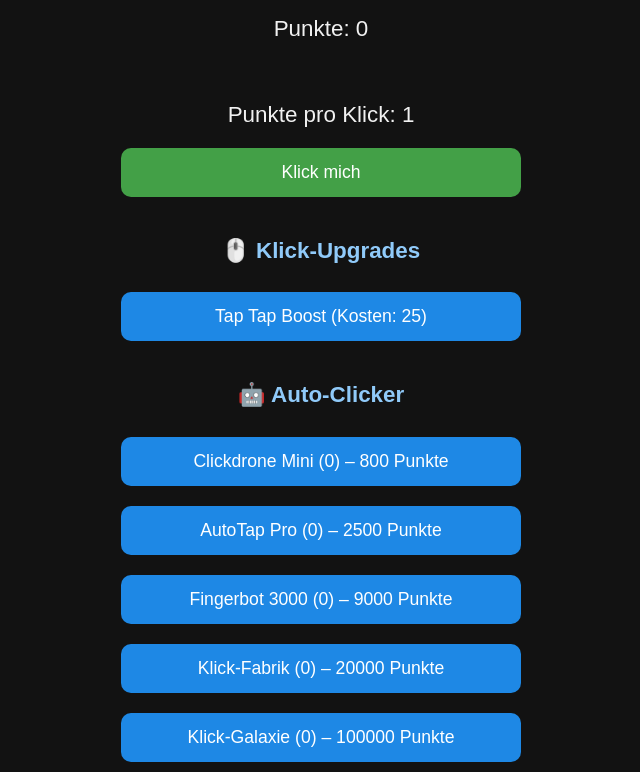
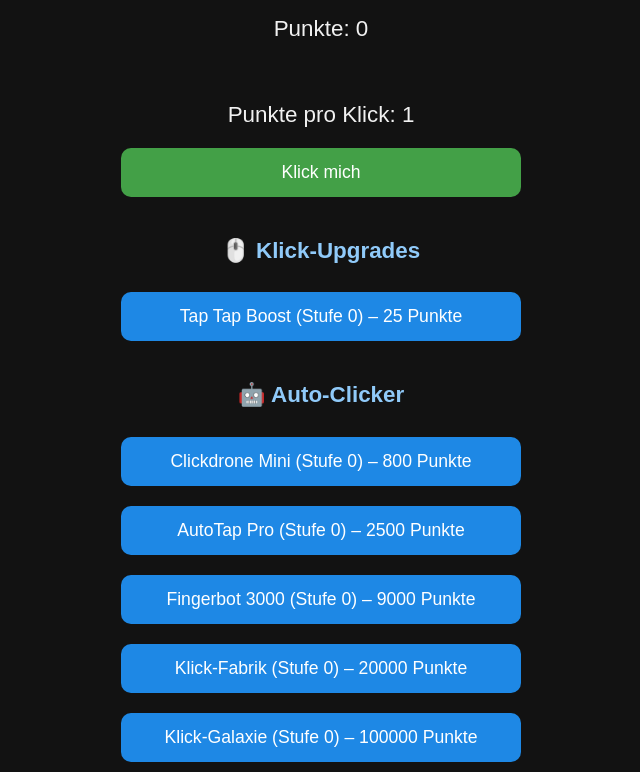
Before and after one commit to JunoProductions/clickheromobile, a plain HTML site: page index.html in a window 1280 px wide. Shown: the part 86-858 px from the top of the page, without its empty margins (319-959 px from the left). Drawn offline with Linux system fonts and the light colour scheme.

Commit message:
Add files via upload

```diff
--- a/index.html
+++ b/index.html
@@ -18,20 +18,21 @@
 
     <div class="section">
       <h2>🖱️ Klick-Upgrades</h2>
-      <button id="buyClick">Tap Tap Boost (Kosten: 25)</button>
+      <button id="buyClick">Lade...</button>
 
       <h2>🤖 Auto-Clicker</h2>
-      <button id="buyAuto1">Clickdrone Mini (0) – 800 Punkte</button>
-      <button id="buyAuto2">AutoTap Pro (0) – 2500 Punkte</button>
-      <button id="buyAuto3">Fingerbot 3000 (0) – 9000 Punkte</button>
-      <button id="buyAuto4">Klick-Fabrik (0) – 20000 Punkte</button>
-      <button id="buyAuto5">Klick-Galaxie (0) – 100000 Punkte</button>
+      <button id="buyAuto1">Lade...</button>
+      <button id="buyAuto2">Lade...</button>
+      <button id="buyAuto3">Lade...</button>
+      <button id="buyAuto4">Lade...</button>
+      <button id="buyAuto5">Lade...</button>
     </div>
 
     <script>
       let punkte = 0;
       let punkteProKlick = 1;
 
+      // Klick-Upgrade
       let klickStufe = 0;
       const klickBasis = 25;
       const klickFaktor = 1.7;
@@ -40,10 +41,12 @@
         return Math.floor(klickBasis * Math.pow(klickFaktor, klickStufe));
       }
 
+      // AutoClicker
       let autoClickerStufen = [0, 0, 0, 0, 0];
       const autoClickerStartKosten = [800, 2500, 9000, 20000, 100000];
       const autoClickerFaktor = 1.4;
       const autoClickerPower = [1, 5, 12, 30, 100];
+      const autoClickerNamen = ["Clickdrone Mini", "AutoTap Pro", "Fingerbot 3000", "Klick-Fabrik", "Klick-Galaxie"];
 
       function getAutoKosten(i) {
         return Math.floor(autoClickerStartKosten[i] * Math.pow(autoClickerFaktor, autoClickerStufen[i]));
@@ -61,7 +64,7 @@
       });
 
       buyClickButton.addEventListener("click", () => {
-        let kosten = getKlickKosten();
+        const kosten = getKlickKosten();
         if (punkte >= kosten) {
           punkte -= kosten;
           punkteProKlick += 1;
@@ -81,7 +84,7 @@
             autoClickerStufen[i]++;
             updateUI();
           } else {
-            showMessage("Nicht genug Punkte für AutoClicker " + (i + 1) + " (" + kosten + ")");
+            showMessage("Nicht genug Punkte für " + autoClickerNamen[i] + " (" + kosten + ")");
           }
         });
       }
@@ -96,10 +99,10 @@
       function updateUI() {
         score.textContent = "Punkte: " + punkte;
         proKlickAnzeige.textContent = "Punkte pro Klick: " + punkteProKlick;
-        buyClickButton.textContent = "Tap Tap Boost (Kosten: " + getKlickKosten() + ")";
+        buyClickButton.textContent = "Tap Tap Boost (Stufe " + klickStufe + ") – " + getKlickKosten() + " Punkte";
         for (let i = 0; i < 5; i++) {
           const btn = document.getElementById("buyAuto" + (i + 1));
-          btn.textContent = getAutoClickerName(i) + " (" + autoClickerStufen[i] + ") – " + getAutoKosten(i) + " Punkte";
+          btn.textContent = autoClickerNamen[i] + " (Stufe " + autoClickerStufen[i] + ") – " + getAutoKosten(i) + " Punkte";
         }
       }
 
@@ -108,9 +111,8 @@
         setTimeout(() => (nachricht.textContent = ""), 2000);
       }
 
-      function getAutoClickerName(i) {
-        return ["Clickdrone Mini", "AutoTap Pro", "Fingerbot 3000", "Klick-Fabrik", "Klick-Galaxie"][i];
-      }
+      // Initialer Text-Update
+      updateUI();
     </script>
   </body>
 </html>
```
